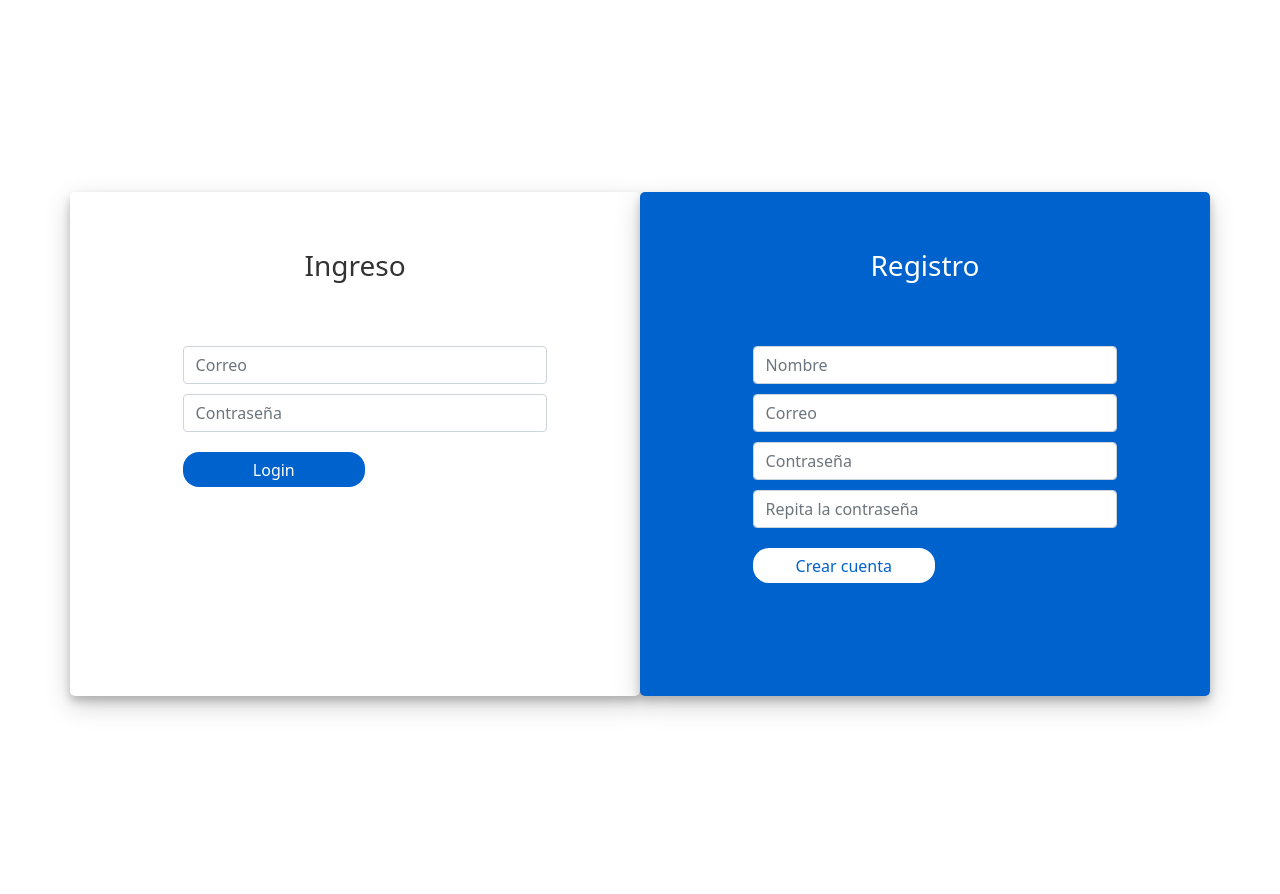
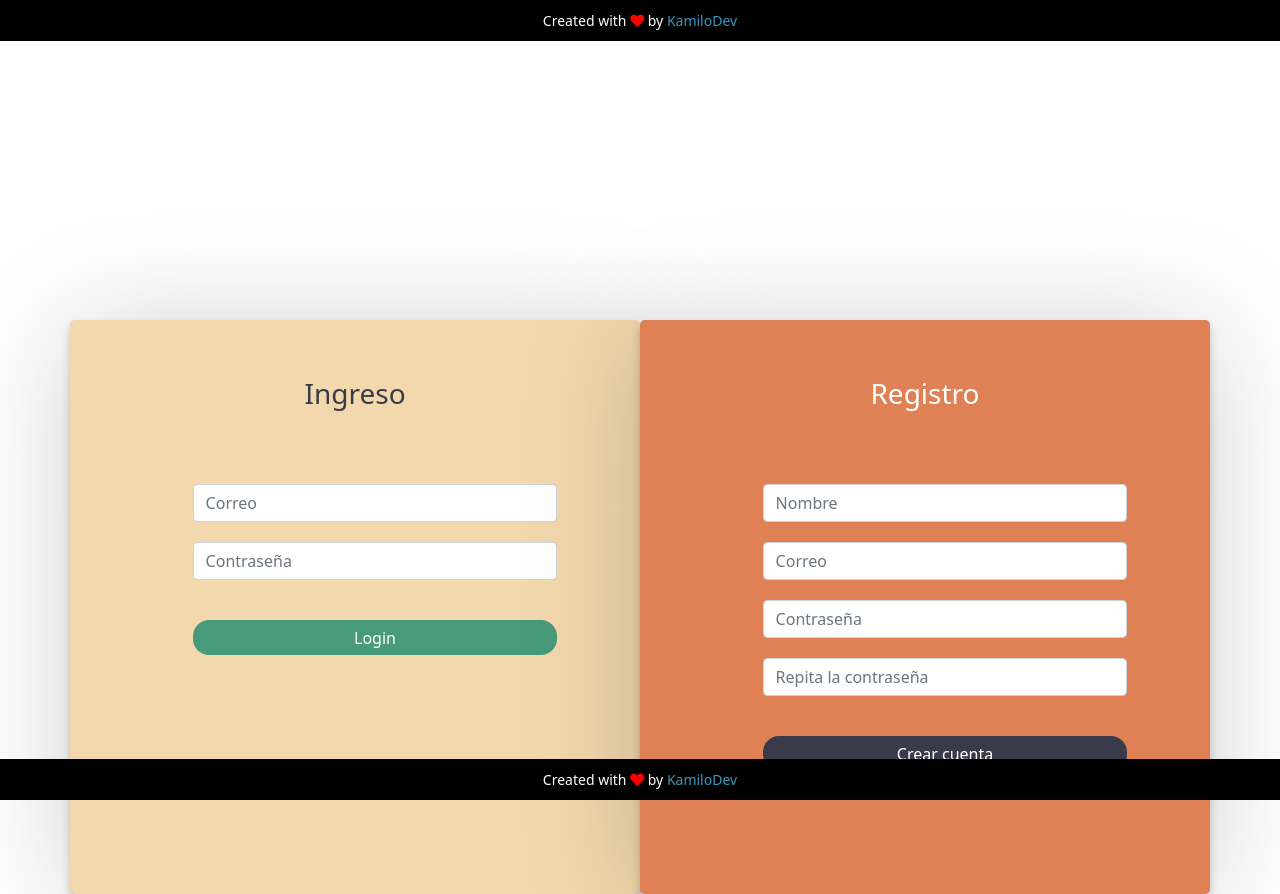
Before and after one commit to kamilodev/mern-calendar, a React app: page /login in a window 1280 px wide. Before the commit the page ends 800 px from the top, so only its background shows below. Built offline with nearby package versions, Linux system fonts and the light colour scheme.

Commit message:
Change Style in LoginScreen

```diff
--- a/package.json
+++ b/package.json
@@ -6,6 +6,7 @@
 		"@testing-library/jest-dom": "^5.14.1",
 		"@testing-library/react": "^11.2.7",
 		"@testing-library/user-event": "^12.8.3",
+		"node-sass": "^6.0.1",
 		"react": "^17.0.2",
 		"react-dom": "^17.0.2",
 		"react-router-dom": "^5.2.0",
--- a/public/index.html
+++ b/public/index.html
@@ -11,21 +11,22 @@
 		/>
 		<link rel="apple-touch-icon" href="%PUBLIC_URL%/logo192.png" />
 		<link rel="manifest" href="%PUBLIC_URL%/manifest.json" />
-    <link href="https://cdn.jsdelivr.net/npm/bootstrap@5.0.2/dist/css/bootstrap.min.css" rel="stylesheet" integrity="sha384-EVSTQN3/azprG1Anm3QDgpJLIm9Nao0Yz1ztcQTwFspd3yD65VohhpuuCOmLASjC" crossorigin="anonymous">
+		<link
+			href="https://cdn.jsdelivr.net/npm/bootstrap@5.0.2/dist/css/bootstrap.min.css"
+			rel="stylesheet"
+			integrity="sha384-EVSTQN3/azprG1Anm3QDgpJLIm9Nao0Yz1ztcQTwFspd3yD65VohhpuuCOmLASjC"
+			crossorigin="anonymous"
+		/>
+		<link
+			rel="stylesheet"
+			href="https://use.fontawesome.com/releases/v5.15.3/css/all.css"
+			integrity="sha384-SZXxX4whJ79/gErwcOYf+zWLeJdY/qpuqC4cAa9rOGUstPomtqpuNWT9wdPEn2fk"
+			crossorigin="anonymous"
+		/>
 		<title>MERN Calendar App</title>
 	</head>
 	<body>
 		<noscript>You need to enable JavaScript to run this app.</noscript>
 		<div id="root"></div>
-    <!--
-      This HTML file is a template.
-      If you open it directly in the browser, you will see an empty page.
-
-      You can add webfonts, meta tags, or analytics to this file.
-      The build step will place the bundled scripts into the <body> tag.
-
-      To begin the development, run `npm start` or `yarn start`.
-      To create a production bundle, use `npm run build` or `yarn build`.
-    -->
 	</body>
 </html>
--- a/src/CalendarApp.js
+++ b/src/CalendarApp.js
@@ -1,13 +1,14 @@
 import React from 'react'
-import {AppRouter} from "./router/AppRouter";
-import {AuthContext} from "./auth/AuthContext";
+import { AppRouter } from './router/AppRouter'
+import { AuthContext } from './auth/AuthContext'
+import './styles/styles.scss'
 
 export const CalendarApp = () => {
-    return (
-        <div>
-            <AuthContext.Provider>
-                <AppRouter />
-            </AuthContext.Provider>
-        </div>
-    )
+	return (
+		<>
+			<AuthContext.Provider>
+				<AppRouter />
+			</AuthContext.Provider>
+		</>
+	)
 }
--- a/src/auth/LoginScreen.js
+++ b/src/auth/LoginScreen.js
@@ -1,79 +1,103 @@
-import React from 'react';
-import '../styles/screen/login.css';
+import React from 'react'
 
 export const LoginScreen = () => {
 	return (
-        <div className="container login-container">
-            <div className="row">
-                <div className="col-md-6 login-form-1">
+		<>
+			<header id='nav'>
+				<p>
+					Created with <i className='fa fa-heart'></i> by {''}
+					<a
+						target='_blank'
+						rel='noopener noreferrer'
+						href='https://github.com/kamilodev'>
+						KamiloDev
+					</a>
+				</p>
+			</header>
+			<div className='container auth__login'>
+				<div className='row'>
+					<div className='col-md-6 auth__loginform-1'>
 						<h3>Ingreso</h3>
 						<form>
-                        <div className="form-group">
+							<div className='form-group'>
 								<input
-                                type="text"
-                                className="form-control"
-                                placeholder="Correo"
+									type='text'
+									className='form-control'
+									placeholder='Correo'
 								/>
 							</div>
-                        <div className="form-group">
+							<div className='form-group'>
 								<input
-                                type="password"
-                                className="form-control"
-                                placeholder="Contraseña"
+									type='password'
+									className='form-control'
+									placeholder='Contraseña'
 								/>
 							</div>
-                        <div className="form-group">
+							<div className='form-group'>
 								<input
-                                type="submit"
-                                className="btnSubmit"
-                                value="Login"
+									type='submit'
+									className='auth__btnSubmit'
+									value='Login'
 								/>
 							</div>
 						</form>
 					</div>
 
-                <div className="col-md-6 login-form-2">
+					<div className='col-md-6 auth__loginform-2'>
 						<h3>Registro</h3>
 						<form>
-                        <div className="form-group">
+							<div className='form-group'>
 								<input
-                                type="text"
-                                className="form-control"
-                                placeholder="Nombre"
+									type='text'
+									className='form-control'
+									placeholder='Nombre'
 								/>
 							</div>
-                        <div className="form-group">
+							<div className='form-group'>
 								<input
-                                type="email"
-                                className="form-control"
-                                placeholder="Correo"
+									type='email'
+									className='form-control'
+									placeholder='Correo'
 								/>
 							</div>
-                        <div className="form-group">
+							<div className='form-group'>
 								<input
-                                type="password"
-                                className="form-control"
-                                placeholder="Contraseña"
+									type='password'
+									className='form-control'
+									placeholder='Contraseña'
 								/>
 							</div>
 
-                        <div className="form-group">
+							<div className='form-group'>
 								<input
-                                type="password"
-                                className="form-control"
-                                placeholder="Repita la contraseña"
+									type='password'
+									className='form-control'
+									placeholder='Repita la contraseña'
 								/>
 							</div>
 
-                        <div className="form-group">
+							<div className='form-group'>
 								<input
-                                type="submit"
-                                className="btnSubmit"
-                                value="Crear cuenta" />
+									type='submit'
+									className='auth__btnSubmit'
+									value='Crear cuenta'
+								/>
 							</div>
 						</form>
 					</div>
 				</div>
 			</div>
+			<footer>
+				<p>
+					Created with <i className='fa fa-heart'></i> by {''}
+					<a
+						target='_blank'
+						rel='noopener noreferrer'
+						href='https://github.com/kamilodev'>
+						KamiloDev
+					</a>
+				</p>
+			</footer>
+		</>
 	)
 }
--- /dev/null
+++ b/src/styles/base/_base.scss
@@ -0,0 +1,25 @@
+* {
+	font-family: 'Gill Sans', 'Gill Sans MT', Calibri, 'Trebuchet MS',
+		sans-serif;
+	margin: 0px;
+}
+
+.mt-0 {
+	margin: 20px;
+}
+
+.mt-1 {
+	margin-top: 5px;
+}
+
+.mt-5 {
+	margin-top: 20px;
+}
+
+.mb-1 {
+	margin-bottom: 5px;
+}
+
+.mb-5 {
+	margin-bottom: 20px;
+}
--- /dev/null
+++ b/src/styles/base/_settings.scss
@@ -0,0 +1,14 @@
+// Colors
+
+$primary-form: #f2d8ac;
+$primary-btn: #489b7a;
+$secondary-form: #e08055;
+$dark-grey: #393b4a;
+$white: #ffffff;
+$black: #000000;
+$red: #ff0000;
+$blue: #3c97bf;
+
+// Shadows
+
+$main-shadow: 0 5px 8px 0 rgba(0, 0, 0, 0.2), 0 9px 120px 0 rgba(0, 0, 0, 0.19);
--- /dev/null
+++ b/src/styles/components/_auth.scss
@@ -0,0 +1,118 @@
+button,
+input {
+	margin: 20px;
+}
+
+.auth__login {
+	margin-top: 25%;
+}
+.auth__loginform-1 {
+	border-radius: 5px;
+	box-shadow: $main-shadow;
+	padding: 5%;
+	background: $primary-form;
+}
+.auth__loginform-1 h3 {
+	text-align: center;
+	color: $dark-grey;
+}
+.auth__loginform-2 {
+	border-radius: 5px;
+	box-shadow: $main-shadow;
+	padding: 5%;
+	background: $secondary-form;
+}
+.auth__loginform-2 h3 {
+	text-align: center;
+	color: $white;
+}
+.auth__login form {
+	padding: 10%;
+}
+.auth__btnSubmit {
+	width: 100%;
+	border-radius: 1rem;
+	padding: 1.5%;
+	border: none;
+	cursor: pointer;
+}
+.auth__loginform-1 .auth__btnSubmit {
+	color: $white;
+	background-color: $primary-btn;
+}
+.auth__loginform-2 .auth__btnSubmit {
+	background-color: $dark-grey;
+	color: $white;
+}
+.auth__loginform-2 .ForgetPwd {
+	color: $white;
+	font-weight: 600;
+	text-decoration: none;
+}
+.auth__loginform-1 .ForgetPwd {
+	color: $dark-grey;
+	font-weight: 600;
+	text-decoration: none;
+}
+
+.form-group {
+	text-align: center;
+}
+
+footer {
+	background-color: $black;
+	color: $white;
+	font-size: 14px;
+	bottom: 0;
+	position: fixed;
+	left: 0;
+	right: 0;
+	text-align: center;
+	z-index: 999;
+}
+
+footer p {
+	margin: 10px 0;
+}
+
+footer i {
+	color: $red;
+}
+
+footer a {
+	color: $blue;
+	text-decoration: none;
+
+	&:hover {
+		color: $white;
+	}
+}
+
+header {
+	background-color: $black;
+	color: $white;
+	font-size: 14px;
+	top: 0;
+	position: fixed;
+	left: 0;
+	right: 0;
+	text-align: center;
+	z-index: 1;
+}
+
+header p {
+	margin: 10px 0;
+}
+
+header i {
+	color: $red;
+}
+
+header a {
+	color: $blue;
+	text-decoration: none;
+
+	&:hover {
+		color: $white;
+	}
+}
--- a/src/styles/screen/login.css
+++ /dev/null
@@ -1,55 +0,0 @@
-button, input {
-    margin: 10px
-}
-
-.login-container{
-    margin-top: 15%;
-}
-.login-form-1{
-    border-radius: 5px;
-    box-shadow: 0 5px 8px 0 rgba(0, 0, 0, 0.2), 0 9px 26px 0 rgba(0, 0, 0, 0.19);
-    padding: 5%;
-}
-.login-form-1 h3{
-    text-align: center;
-    color: #333;
-}
-.login-form-2{
-    border-radius: 5px;
-    box-shadow: 0 5px 8px 0 rgba(0, 0, 0, 0.2), 0 9px 26px 0 rgba(0, 0, 0, 0.19);
-    padding: 5%;
-    background: #0062cc;
-}
-.login-form-2 h3{
-    text-align: center;
-    color: #fff;
-}
-.login-container form{
-    padding: 10%;
-}
-.btnSubmit
-{
-    width: 50%;
-    border-radius: 1rem;
-    padding: 1.5%;
-    border: none;
-    cursor: pointer;
-}
-.login-form-1 .btnSubmit{
-    color: #fff;
-    background-color: #0062cc;
-}
-.login-form-2 .btnSubmit{
-    background-color: #fff;
-    color: #0062cc;
-}
-.login-form-2 .ForgetPwd{
-    color: #fff;
-    font-weight: 600;
-    text-decoration: none;
-}
-.login-form-1 .ForgetPwd{
-    color: #0062cc;
-    font-weight: 600;
-    text-decoration: none;
-}
--- /dev/null
+++ b/src/styles/styles.scss
@@ -0,0 +1,2 @@
+@import './base/settings';
+@import './components/auth';
```
Also changed, not shown: 1 other file. Lines whose indentation alone changed are shown as unchanged.
